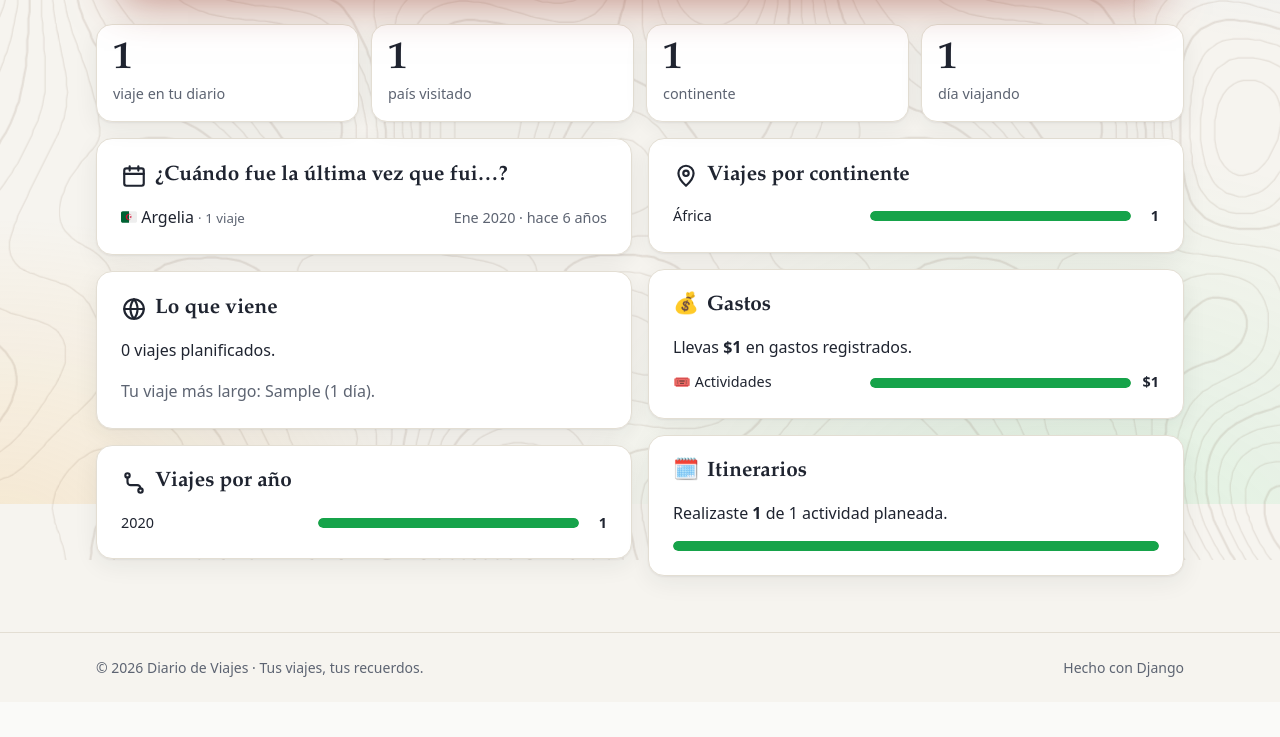
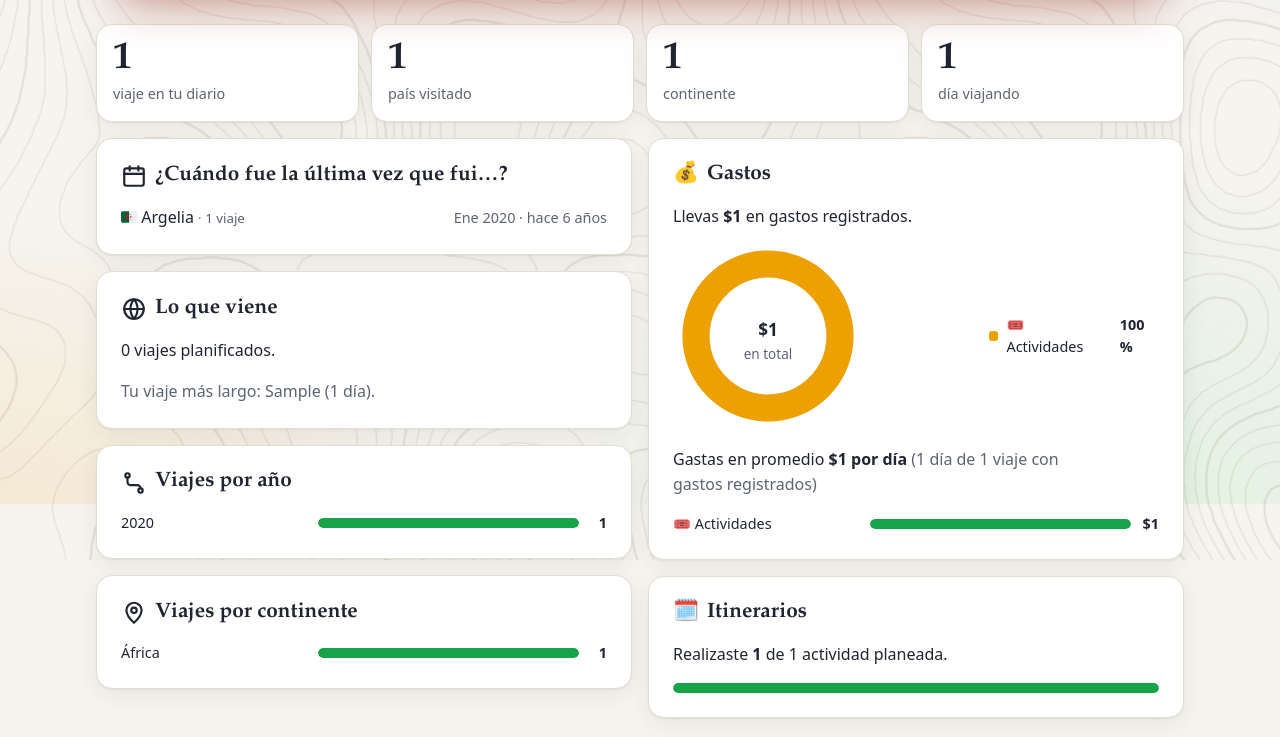
Before and after one commit to CarlosMatus00000008/BackEnd---Inacap, a Django app: page /viajes/estadisticas/ in a window 1280 px wide. Shown: the part 296-1033 px from the top of the page. Before the commit the page ends 973 px from the top, so only its background shows below. Run offline with Django 5.2, Linux system fonts and the light colour scheme; a user stored in the database is signed in; data comes from the database, SQL or seed files in the repository; tables that the repository leaves empty hold one stand-in row (values such as "Sample post").

Commit message:
Estadísticas con gráfico de torta de gastos por categoría y promedio diario.
Co-Authored-By: Claude Opus 5.5 <noreply@anthropic.com>

```diff
--- a/static/css/app.css
+++ b/static/css/app.css
@@ -3238,6 +3238,100 @@
     }
   }
 
+  /* Torta (dona) de gastos por categoría: cada tramo es un trazo del círculo, en su color */
+  .dona-gastos {
+    display: grid;
+    justify-items: center;
+    gap: var(--e4);
+    margin: var(--e2) 0 var(--e4);
+  }
+
+  @media (min-width: 640px) {
+    .dona-gastos {
+      grid-template-columns: auto 1fr;
+      justify-items: start;
+      align-items: center;
+    }
+  }
+
+  .dona {
+    width: min(100%, 190px);
+    height: auto;
+  }
+
+  .dona circle {
+    fill: none;
+    stroke-width: 6;
+  }
+
+  .dona .dona__fondo {
+    stroke: var(--superficie-2);
+  }
+
+  .dona .categoria--transporte {
+    stroke: var(--cat-transporte);
+  }
+
+  .dona .categoria--alojamiento {
+    stroke: var(--cat-alojamiento);
+  }
+
+  .dona .categoria--comida {
+    stroke: var(--cat-comida);
+  }
+
+  .dona .categoria--actividades {
+    stroke: var(--cat-actividades);
+  }
+
+  .dona .categoria--compras {
+    stroke: var(--cat-compras);
+  }
+
+  .dona .categoria--otros {
+    stroke: var(--cat-otros);
+  }
+
+  .dona text {
+    fill: var(--texto);
+    text-anchor: middle;
+  }
+
+  .dona .dona__total {
+    font-size: 3.8px;
+    font-weight: 700;
+  }
+
+  .dona .dona__rotulo {
+    fill: var(--texto-suave);
+    font-size: 3px;
+  }
+
+  .dona-leyenda {
+    display: grid;
+    gap: var(--e2);
+    margin: 0;
+    padding: 0;
+    list-style: none;
+    font-size: 0.9rem;
+  }
+
+  .dona-leyenda li {
+    display: flex;
+    align-items: center;
+    gap: var(--e2);
+  }
+
+  .dona-leyenda strong {
+    margin-left: auto;
+    padding-left: var(--e3);
+    font-variant-numeric: tabular-nums;
+  }
+
+  .promedio-diario {
+    margin: 0 0 var(--e4);
+  }
+
   .barras {
     display: grid;
     gap: var(--e2);
--- a/templates/viajes/estadisticas.html
+++ b/templates/viajes/estadisticas.html
@@ -91,6 +91,35 @@
       <div class="tarjeta__titulo"><h2 id="titulo-gastos"><span aria-hidden="true">💰</span> Gastos</h2></div>
       {% if gastos_por_categoria %}
         <p>Llevas <strong>${{ total_gastado|miles }}</strong> en gastos registrados.</p>
+
+        {# Torta (dona) por categoría: SVG hecho en el servidor, con los colores de la barra del presupuesto. #}
+        {% if dona_gastos %}
+          <div class="dona-gastos">
+            <svg class="dona" viewBox="0 0 42 42" role="img"
+                 aria-label="Gastos por categoría:{% for tramo in dona_gastos %} {{ tramo.nombre }} {{ tramo.porcentaje }} %{% if not forloop.last %},{% endif %}{% endfor %}">
+              <circle class="dona__fondo" cx="21" cy="21" r="15.9155"></circle>
+              {% for tramo in dona_gastos %}
+                <circle class="dona__tramo categoria--{{ tramo.clave }}" cx="21" cy="21" r="15.9155"
+                        stroke-dasharray="{{ tramo.largo }} {{ tramo.resto }}" stroke-dashoffset="{{ tramo.desfase }}"><title>{{ tramo.etiqueta }}: ${{ tramo.total|miles }} ({{ tramo.porcentaje }} %)</title></circle>
+              {% endfor %}
+              <text class="dona__total" x="21" y="21">${{ total_gastado|miles }}</text>
+              <text class="dona__rotulo" x="21" y="26">en total</text>
+            </svg>
+            <ul class="dona-leyenda" aria-hidden="true">
+              {% for tramo in dona_gastos %}
+                <li><span class="gastos-categorias__muestra categoria--{{ tramo.clave }}"></span>{{ tramo.etiqueta }} <strong>{{ tramo.porcentaje }} %</strong></li>
+              {% endfor %}
+            </ul>
+          </div>
+        {% endif %}
+
+        {% if promedio_diario %}
+          <p class="promedio-diario">
+            Gastas en promedio <strong>${{ promedio_diario.monto|miles }} por día</strong>
+            <span class="texto-suave">({{ promedio_diario.dias|dias }} de {{ promedio_diario.viajes }} viaje{{ promedio_diario.viajes|pluralize }} con gastos registrados)</span>
+          </p>
+        {% endif %}
+
         <ul class="barras">
           {% for fila in gastos_por_categoria %}
             <li>
--- a/viajes/estadisticas.py
+++ b/viajes/estadisticas.py
@@ -15,6 +15,60 @@ def con_proporcion(filas, clave="total"):
     """Agrega «maximo» a cada fila para dibujar barras comparables (<progress max=… value=…>)."""
     maximo = max((fila[clave] for fila in filas), default=0)
     return [{**fila, "maximo": maximo} for fila in filas]
+
+
+def dona_por_categoria(totales: dict) -> list[dict]:
+    """
+    Tramos del gráfico de torta de gastos, en el orden fijo de las categorías (cada una conserva
+    el color que tiene en la barra del presupuesto). El círculo mide 100 de largo (radio 15,9155),
+    así «largo» y «desfase» son directamente porcentajes. Los porcentajes mostrados se redondean
+    por el método del resto mayor, para que siempre sumen 100.
+    """
+    gastado = sum(totales.values())
+    if not gastado:
+        return []
+    filas = [(clave, etiqueta, totales[clave]) for clave, etiqueta in CategoriaGasto.choices if totales.get(clave)]
+    exactos = [monto * 100 / gastado for *_, monto in filas]
+    porcentajes = [int(exacto) for exacto in exactos]
+    por_repartir = 100 - sum(porcentajes)
+    for i in sorted(range(len(filas)), key=lambda i: exactos[i] - porcentajes[i], reverse=True)[:por_repartir]:
+        porcentajes[i] += 1
+
+    separacion = 0.6 if len(filas) > 1 else 0  # hueco del color del fondo entre tramos
+    tramos, inicio = [], 0.0
+    for (clave, etiqueta, monto), exacto, porcentaje in zip(filas, exactos, porcentajes, strict=True):
+        largo = max(exacto - separacion, 0.1)
+        tramos.append(
+            {
+                "clave": clave,
+                "etiqueta": etiqueta,
+                "nombre": etiqueta.split(" ", 1)[-1],  # sin el emoji, para el texto accesible
+                "total": monto,
+                "porcentaje": porcentaje,
+                # Van como texto con punto decimal: se usan directo en los atributos del SVG.
+                "largo": f"{largo:.3f}",
+                "resto": f"{100 - largo:.3f}",
+                "desfase": f"{(25 - inicio) % 100:.3f}",  # 25 = empezar arriba, a las 12
+            }
+        )
+        inicio += exacto
+    return tramos
+
+
+def promedio_diario(mis_viajes) -> dict | None:
+    """
+    Gasto promedio por día = suma de gastos ÷ suma de días, solo de los viajes que tienen
+    duración y gastos (así un viaje sin fechas completas o sin gastos no baja el promedio).
+    """
+    viajes = [
+        viaje
+        for viaje in mis_viajes.annotate(gastado=Sum("gastos__monto")).filter(gastado__gt=0)
+        if viaje.duracion_dias
+    ]
+    dias = sum(viaje.duracion_dias for viaje in viajes)
+    if not dias:
+        return None
+    return {"monto": round(sum(viaje.gastado for viaje in viajes) / dias), "viajes": len(viajes), "dias": dias}
 
 
 def calcular(usuario) -> dict:
@@ -57,6 +111,7 @@ def calcular(usuario) -> dict:
         {"nombre": nombres_categoria[fila["categoria"]], "total": fila["total"]}
         for fila in mis_gastos.values("categoria").annotate(total=Sum("monto")).order_by("-total")
     ]
+    totales_por_categoria = dict(mis_gastos.values_list("categoria").annotate(total=Sum("monto")))
 
     actividades = Actividad.objects.filter(viaje__usuario=usuario).aggregate(
         total=Count("pk"), realizadas=Count("pk", filter=Q(realizada=True))
@@ -73,6 +128,8 @@ def calcular(usuario) -> dict:
         "por_continente": con_proporcion(por_continente),
         "total_gastado": sum(fila["total"] for fila in gastos_por_categoria),
         "gastos_por_categoria": con_proporcion(gastos_por_categoria),
+        "dona_gastos": dona_por_categoria(totales_por_categoria),
+        "promedio_diario": promedio_diario(mis_viajes),
         "actividades": actividades,
         "proximo_viaje": (
             planificados.filter(fecha_inicio__gte=timezone.localdate())
```
Also changed, not shown: viajes/tests/test_estadisticas.py (+35 -0 lines).
